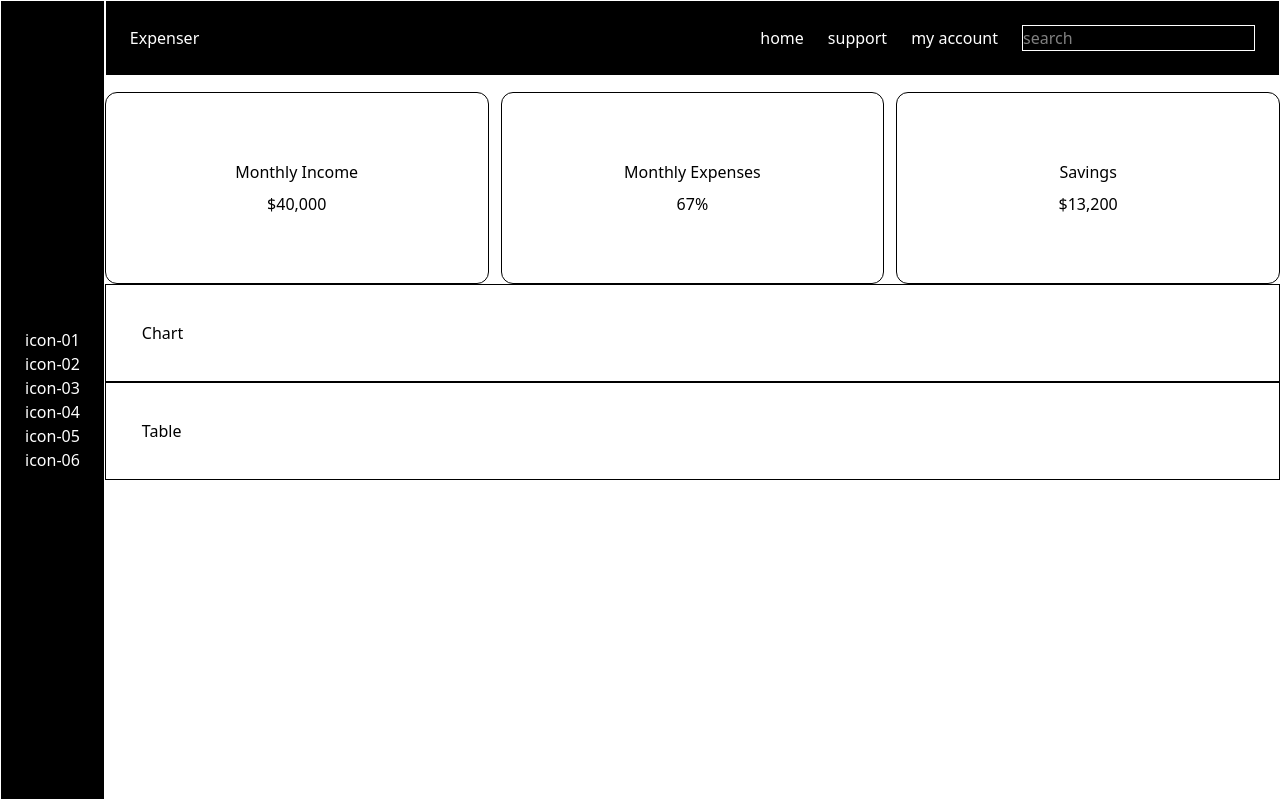
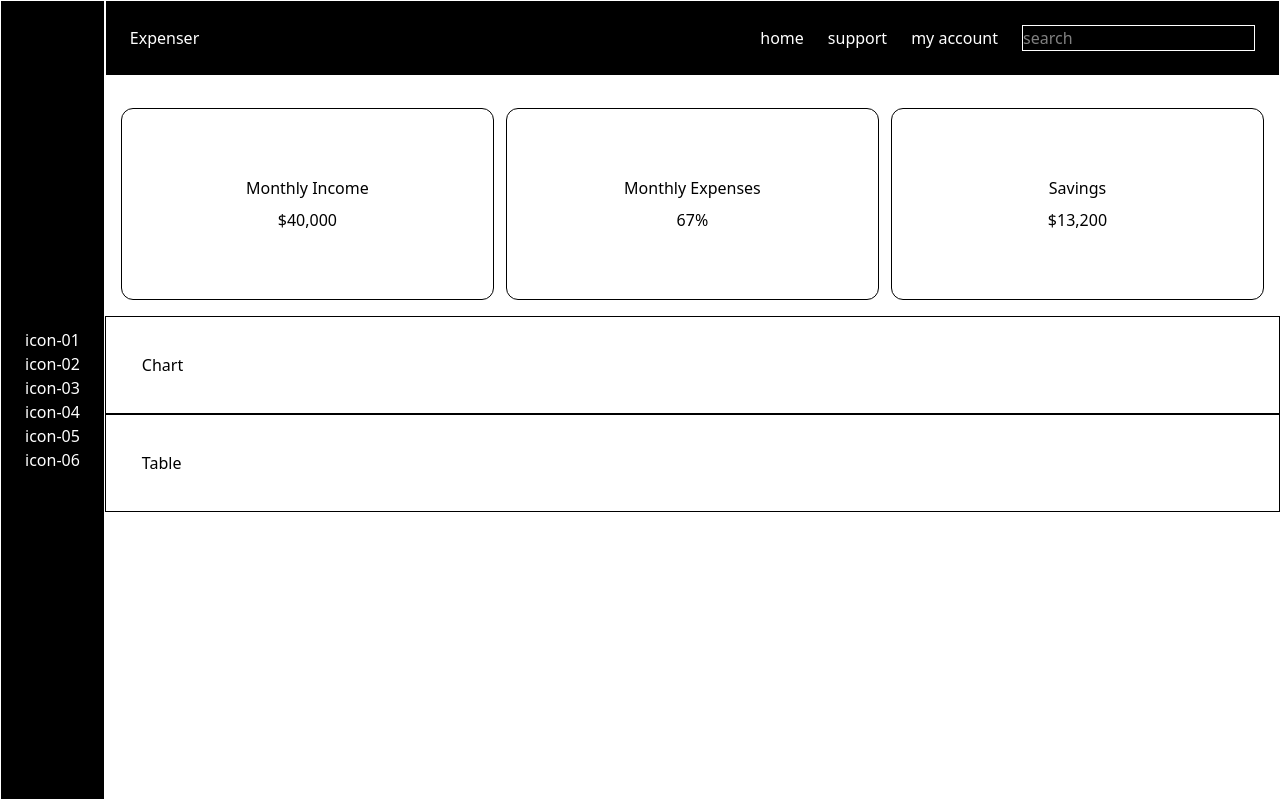
Before and after one commit to refreshedmayank/Dashboard, a Next.js app in the folder my-dashboard/: page / in a window 1280 px wide. Built offline with nearby package versions, Linux system fonts and the light colour scheme.

Commit message:
added padding in cards container to give them breathing room

```diff
--- a/my-dashboard/src/app/page.tsx
+++ b/my-dashboard/src/app/page.tsx
@@ -20,7 +20,7 @@ function Home(){
       <input className="border" type="text" placeholder="search" />
     </div>
   </div>
-  <div className="Cards-grid grid grid-cols-3 gap-3">
+  <div className="Cards-grid grid grid-cols-3 gap-3 p-4">
   <div className="Card border p-6 rounded flex flex-col justify-center items-center gap-2 h-48 rounded-xl">
     <span>Monthly Income</span>
     <span>$40,000</span>
```
